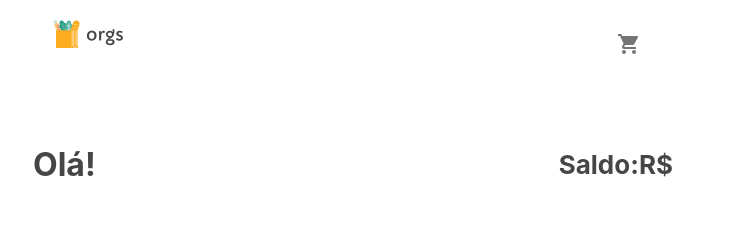
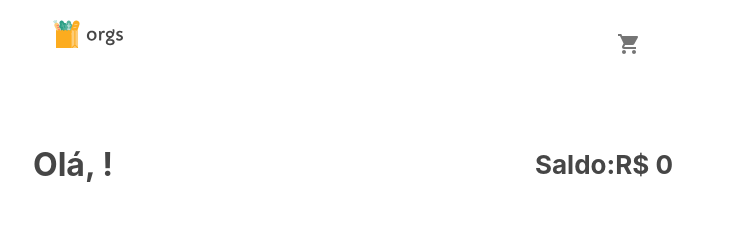
Before and after one commit to fiauxthales/Alura_ReactTS_ContextAPI, a React (Create React App) app: page /feira in a window 1280 px wide. Shown: the top 235 px of the page, without its empty margins (287-1032 px from the left). Built offline with nearby package versions, Linux system fonts and the light colour scheme.

Commit message:
[feat] refactoring user context

```diff
--- a/src/pages/Feira/index.tsx
+++ b/src/pages/Feira/index.tsx
@@ -6,15 +6,18 @@ import {
 import feira from './feira.json';
 import Produto from 'components/Produto';
 import NavBar from './NavBar';
+import { useContext } from 'react';
+import { UsuarioContext } from 'common/context/Usuario';
 
 function Feira(){
+  const {nome , saldo} = useContext(UsuarioContext) || {};
   return (
     <Container>
       <NavBar/>
       <Header>
         <div>
-          <h2>Olá!</h2>
-          <h3>Saldo:R$</h3>
+          <h2>Olá, {nome}!</h2>
+          <h3>Saldo:R$ {saldo}</h3>
         </div>
         <p>Encontre os melhores produtos orgânicos do mundo!</p>
       </Header>
--- a/src/routes.tsx
+++ b/src/routes.tsx
@@ -10,14 +10,14 @@ function Router(){
   return(
     <BrowserRouter>
       <Switch>
+        <UsuarioProvider>
           <Route exact path="/">
-          <UsuarioProvider>
               <Login/>
-          </UsuarioProvider>
           </Route>
           <Route path="/feira">
             <Feira/>
           </Route>
+        </UsuarioProvider>
         <Route path="/carrinho">
           <Carrinho/>
         </Route>
```
Also changed, not shown: src/common/context/Usuario.tsx (+4 -4 lines). Lines whose indentation alone changed are shown as unchanged.
